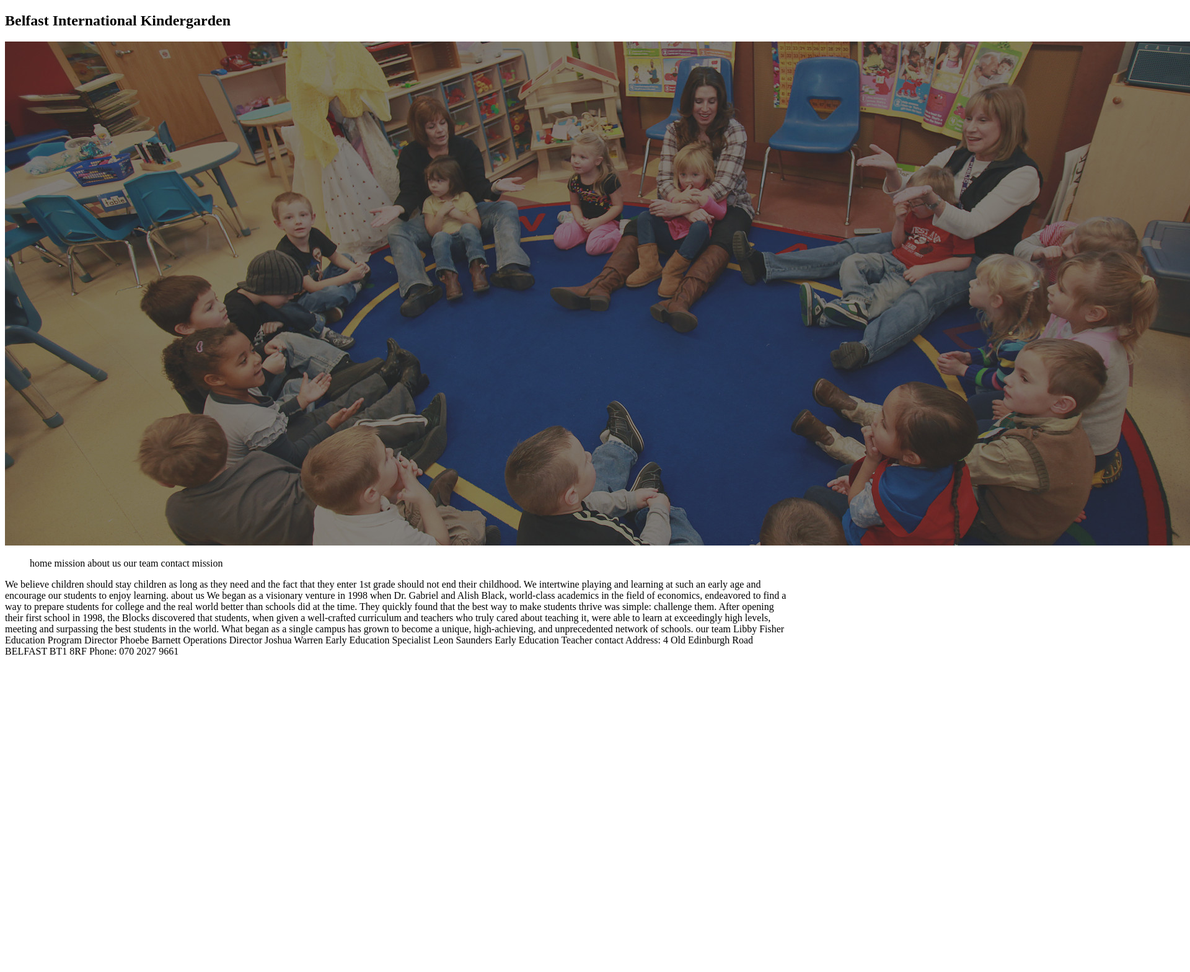
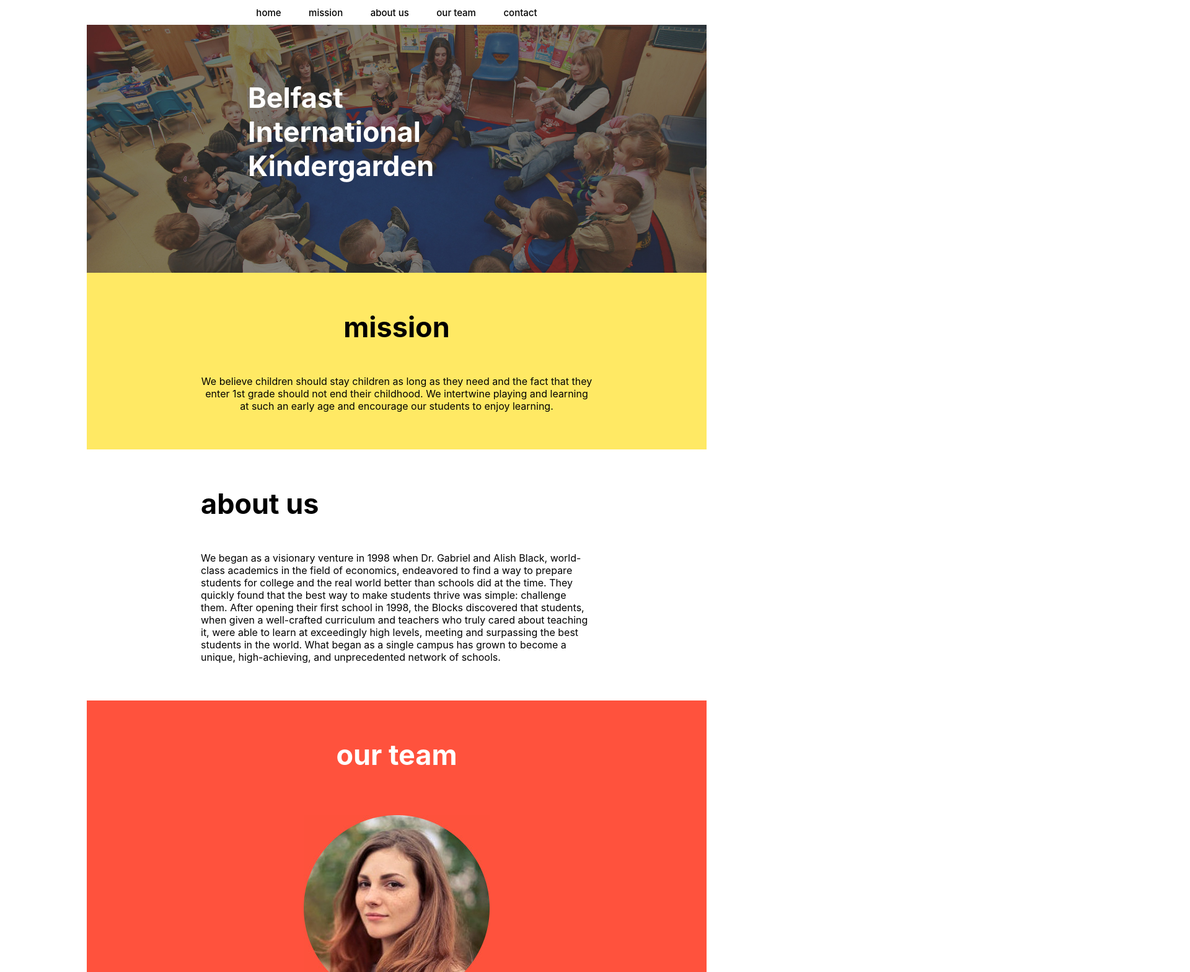
Before and after one commit to delongamateo/kindergarden, a plain HTML site: page index.html in a window 1280 px wide. Shown: the top 1568 px of the page at 62% size, 1920 px wide, since content can reach past the window. Before the commit the page ends 1068 px from the top, so only its background shows below. Drawn offline with Linux system fonts and the light colour scheme.

Commit message:
HTML/CSS practice

```diff
--- a/index.html
+++ b/index.html
@@ -8,36 +8,89 @@
     <title>Kindergarden</title>
   </head>
   <body>
-    <section>
-      <h1>Belfast International Kindergarden</h1>
-      <img src="/img/banner.jpg" />
-    </section>
+    <div class="container">
     <nav>
       <ul>
-        <a>home</a>
-        <a>mission</a>
-        <a>about us</a>
-        <a>our team</a>
-        <a>contact</a>
-        <a>mission</a>
+        <a href="#">home</a>
+        <a href="#">mission</a>
+        <a href="#">about us</a>
+        <a href="#">our team</a>
+        <a href="#">contact</a>
       </ul>
     </nav>
 
-    We believe children should stay children as long as they need and the fact
-    that they enter 1st grade should not end their childhood. We intertwine
-    playing and learning at such an early age and encourage our students to
-    enjoy learning. about us We began as a visionary venture in 1998 when Dr.
-    Gabriel and Alish Black, world-class academics in the field of economics,
-    endeavored to find a way to prepare students for college and the real world
-    better than schools did at the time. They quickly found that the best way to
-    make students thrive was simple: challenge them. After opening their first
-    school in 1998, the Blocks discovered that students, when given a
-    well-crafted curriculum and teachers who truly cared about teaching it, were
-    able to learn at exceedingly high levels, meeting and surpassing the best
-    students in the world. What began as a single campus has grown to become a
-    unique, high-achieving, and unprecedented network of schools. our team Libby
-    Fisher Education Program Director Phoebe Barnett Operations Director Joshua
-    Warren Early Education Specialist Leon Saunders Early Education Teacher
-    contact Address: 4 Old Edinburgh Road BELFAST BT1 8RF Phone: 070 2027 9661
+    <section class="hero">
+      <div class="hero__title">
+      <h1>Belfast International Kindergarden</h1>
+      </div>
+    </section>
+
+    <div class="mission">
+      <h2 class="title">mission</h2>
+
+      <p>
+        We believe children should stay children as long as they need and the
+        fact that they enter 1st grade should not end their childhood. We
+        intertwine playing and learning at such an early age and encourage our
+        students to enjoy learning.
+      </p>
+    </div>
+
+    <div class="aboutus">
+      <h2 class="title">about us</h2>
+
+      <p>
+        We began as a visionary venture in 1998 when Dr. Gabriel and Alish
+        Black, world-class academics in the field of economics, endeavored to
+        find a way to prepare students for college and the real world better
+        than schools did at the time. They quickly found that the best way to
+        make students thrive was simple: challenge them. After opening their
+        first school in 1998, the Blocks discovered that students, when given a
+        well-crafted curriculum and teachers who truly cared about teaching it,
+        were able to learn at exceedingly high levels, meeting and surpassing
+        the best students in the world. What began as a single campus has grown
+        to become a unique, high-achieving, and unprecedented network of
+        schools.
+      </p>
+    </div>
+
+    <div class="ourteam">
+      <h2 class="title">our team</h2>
+
+      <div class="ourteam1">
+        <img src="img/libby.jpg" />
+        <h4>Libby Fisher</h4>
+        <p>Education Program Director</p>
+      </div>
+
+      <div class="ourteam1">
+        <img src="img/phoebe.jpg" />
+        <h4>Phoebe Barnett</h4>
+        <p>Operations Director</p>
+      </div>
+
+      <div class="ourteam1">
+        <img src="img/joshua.jpg" />
+        <h4>Joshua Warren</h4>
+        <p>Early Education Specialist</p>
+      </div>
+
+      <div class="ourteam1">
+        <img src="img/leon.jpg" />
+        <h4>Leon Saunders</h4>
+        <p>Early Education Teacher</p>
+      </div>
+    </div>
+
+    <footer class="contact">
+      <h2 class="contact_title">contact</h2>
+      <h4><strong>Address:</strong></h4>
+      <p>Old Edinburgh</p>
+      <p>Road BELFAST</p>
+      <p>BT1 8RF</p>
+      <h4 class="contact__phone">Phone:</h4>
+      <p>070 2027 9661</p>
+    </footer>
+    </div>
   </body>
 </html>
--- a/style.css
+++ b/style.css
@@ -0,0 +1,101 @@
+* {
+    box-sizing: border-box;
+    padding: 0px;
+    margin: 0px;
+    font-family: -apple-system, BlinkMacSystemFont, 'Segoe UI', Roboto, Oxygen, Ubuntu, Cantarell, 'Open Sans', 'Helvetica Neue', sans-serif;
+}
+
+html, body {
+    margin: 0px;
+    padding: 0px;
+}
+
+.container {
+    width: 1000px;
+    margin: 0 auto;
+}
+
+nav {
+    text-align: center;
+    margin: 10px 0;
+}
+
+ul a {
+    text-decoration: none;
+    padding: 10px 20px;
+    color: black;
+    font-size: 15px;
+    font-weight: 500;
+}
+
+.hero {
+    background-image: url(./img/banner.jpg);
+    background-size: 100%;
+    background-repeat: no-repeat;
+    height: 400px;
+    margin: 0px;
+    padding: 0px;
+
+}
+
+
+.hero__title {
+    position: absolute;
+    top: 130px;
+    left: 100px;
+    width: 20px;
+    padding-left: 300px;
+    font-size: 30px;
+
+}
+
+h1 {
+    color: white;
+}
+
+.title {
+    font-size: 45px;
+    padding-bottom: 50px;
+}
+
+.mission {
+    background-color: #FFE964;
+    text-align: center;
+    padding: 60px 184px;
+}
+
+
+.aboutus {
+    text-align: left;
+    padding: 60px 184px;
+}
+
+.ourteam {
+    text-align: center;
+    background-color: #FF523D;
+    color: white;
+    padding: 60px 184px;
+}
+
+.ourteam img {
+    size: 50px;
+}
+
+.ourteam1 {
+    padding: 20px;
+}
+
+.contact {
+    background-color: #223C88;
+    color: white;
+    padding: 100px 200px;
+}
+
+.contact_title {
+    font-size: 50px;
+    margin-bottom: 30px;
+}
+
+.contact__phone {
+  margin-top: 20px;
+}
```
